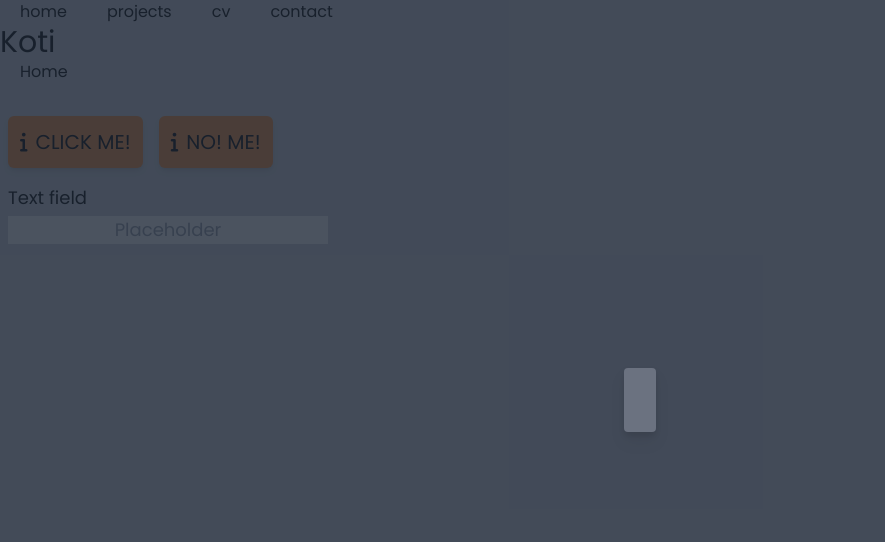
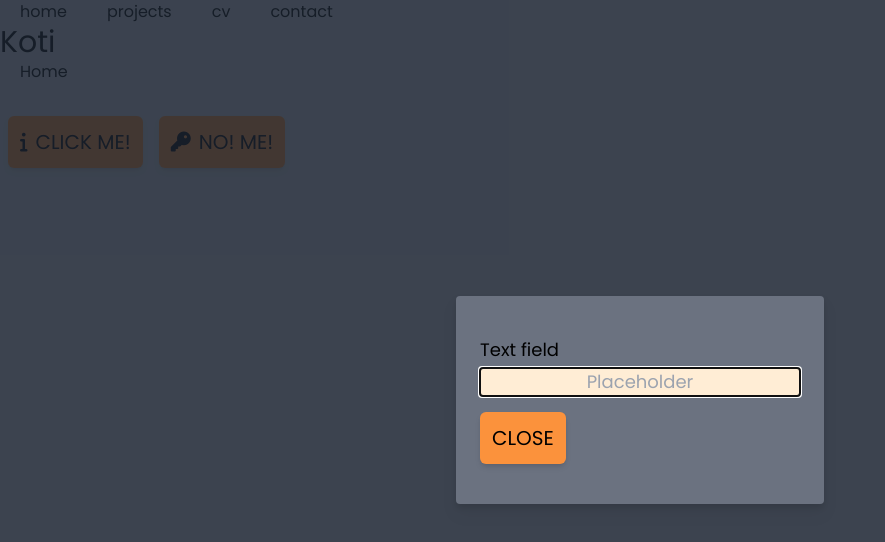
Before and after one commit to simojjuho/portfolio-page, a React (Vite) app: page / in a window 1280 px wide. Both pictures are taken after a click on the button "NO! ME!". Shown: the top 542 px of the page, without its empty margins (0-885 px from the left). Built offline with nearby package versions, Linux system fonts and the light colour scheme.

Commit message:
Working on modal.
Finally got a modal working properly. I first used React virtual DOM and tried making the modal work with it.

```diff
--- a/src/home/Home.tsx
+++ b/src/home/Home.tsx
@@ -12,8 +12,12 @@ const Home = () => {
   const [isVisible, setVisibility] = useState(false)
   const dispatch = useAppDispatch()
   const setColorMode = () => dispatch(switchColorMode())
-  const handleSwitchVisibility = () => {
-    setVisibility(state => !state)
+  const handleOpenModal = () => {
+    console.log('opening modal')
+    setVisibility(true)
+  }
+  const handleCloseModal = () => {
+    setVisibility(false)
   }
   return (<>
     <h1>Koti</h1>
@@ -28,18 +32,25 @@ const Home = () => {
     />
     <Button
       name={"No! Me!"}
-      onClick={handleSwitchVisibility}
+      onClick={handleOpenModal}
       isLogo={true}
-      logo="fa fa-solid fa-info"
+      logo="fa fa-solid fa-key"
     />
+      {isVisible &&
+      <ModalBox
+        isVisible={isVisible}
+        switchVisibility={handleCloseModal}
+        hasCloseButton={true}
+        >
         <TextInput
           handleChange={handleChange}
           label="Text field"
           placeholder="Placeholder"
           inputState={state}
           isLabel={true}
-      id="testingInput"/>
-      <ModalBox isVisible={isVisible} switchVisibility={handleSwitchVisibility}/>
+          id="testingInput"
+        />
+      </ModalBox>}
   </>)
 }
 
--- a/src/shared/components/ModalBox.tsx
+++ b/src/shared/components/ModalBox.tsx
@@ -1,33 +1,55 @@
-import { PropsWithChildren, useEffect } from "react"
+import { PropsWithChildren, useEffect, useRef, useState } from "react"
+import Button from "./Button"
 
 interface ModalBoxProps {
   isVisible: boolean,
-  switchVisibility: () => void
+  switchVisibility?: () => void
+  hasCloseButton?: boolean
 }
 
-const ModalBox = ({isVisible, switchVisibility, children}: PropsWithChildren<ModalBoxProps>) => {
+const ModalBox = ({isVisible, switchVisibility, hasCloseButton, children}: PropsWithChildren<ModalBoxProps>) => {
+  const [isOpen, setOpen] = useState<boolean>(false)
+  const modalRef = useRef<HTMLDialogElement | null>(null)
+
   useEffect(() => {
-    const handleKeyDown = (e: KeyboardEvent) => {
-      if(e.key == 'Escape' ) {
-        console.log('Espace pressed!')
-        switchVisibility()
-      }
+    setOpen(true)
+  }, [isVisible])
+
+  useEffect(() => {
+    const modalElement = modalRef.current
+    if(modalElement) {
+      if (isOpen) {
+      modalElement.showModal()
+    } else {
+      modalElement.close()
     }
+  }
+  }, [isOpen])
 
-    addEventListener('keydown', handleKeyDown)
+  const handleCloseModal = () => {
+    if(switchVisibility) {
+      switchVisibility()
+    }
+    setOpen(false)
+  }
 
-    return () => {document.removeEventListener('keydown', handleKeyDown)}
-  }, [])
+  const handleKeyDown = (e: React.KeyboardEvent<HTMLDialogElement>) => {
+    if(e.key == 'Escape' ) {
+      handleCloseModal()
+    }
+  }
 
-  if(isVisible) return (
-    <div onClick={switchVisibility} className='w-screen h-screen absolute top-0 left-0 bg-gray-800 bg-opacity-80 flex justify-center items-center'>
-      <div onClick={e => e.stopPropagation()} className='w-fit h-fit py-8 px-4 bg-gray-500 bg-opacity-100 rounded drop-shadow-lg'>
+return (
+    <div className='w-screen h-screen absolute top-0 left-0 bg-gray-800 bg-opacity-80 flex justify-center items-center'>
+      <dialog ref={modalRef} onKeyDown={handleKeyDown} onClick={e => e.stopPropagation()} className='w-fit h-fit py-8 px-4 bg-gray-500 bg-opacity-100 rounded drop-shadow-lg'>
         {children}
-      </div>
+        {hasCloseButton && <Button
+          onClick={handleCloseModal}
+          name='Close'
+        />}
+      </dialog>
     </div>
   )
-
-  return null
 }
 
 export default ModalBox
```
Lines whose indentation alone changed are shown as unchanged.
